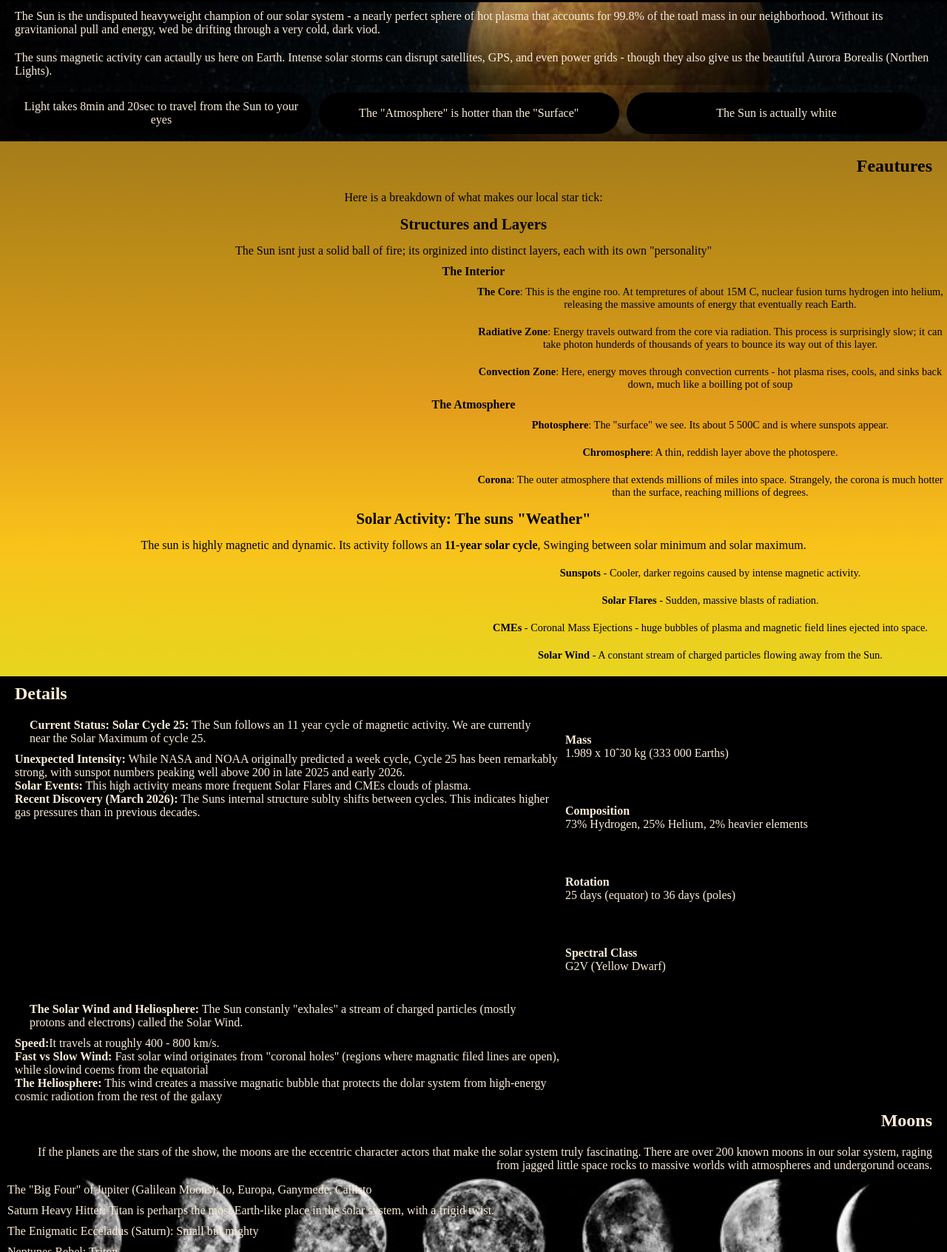
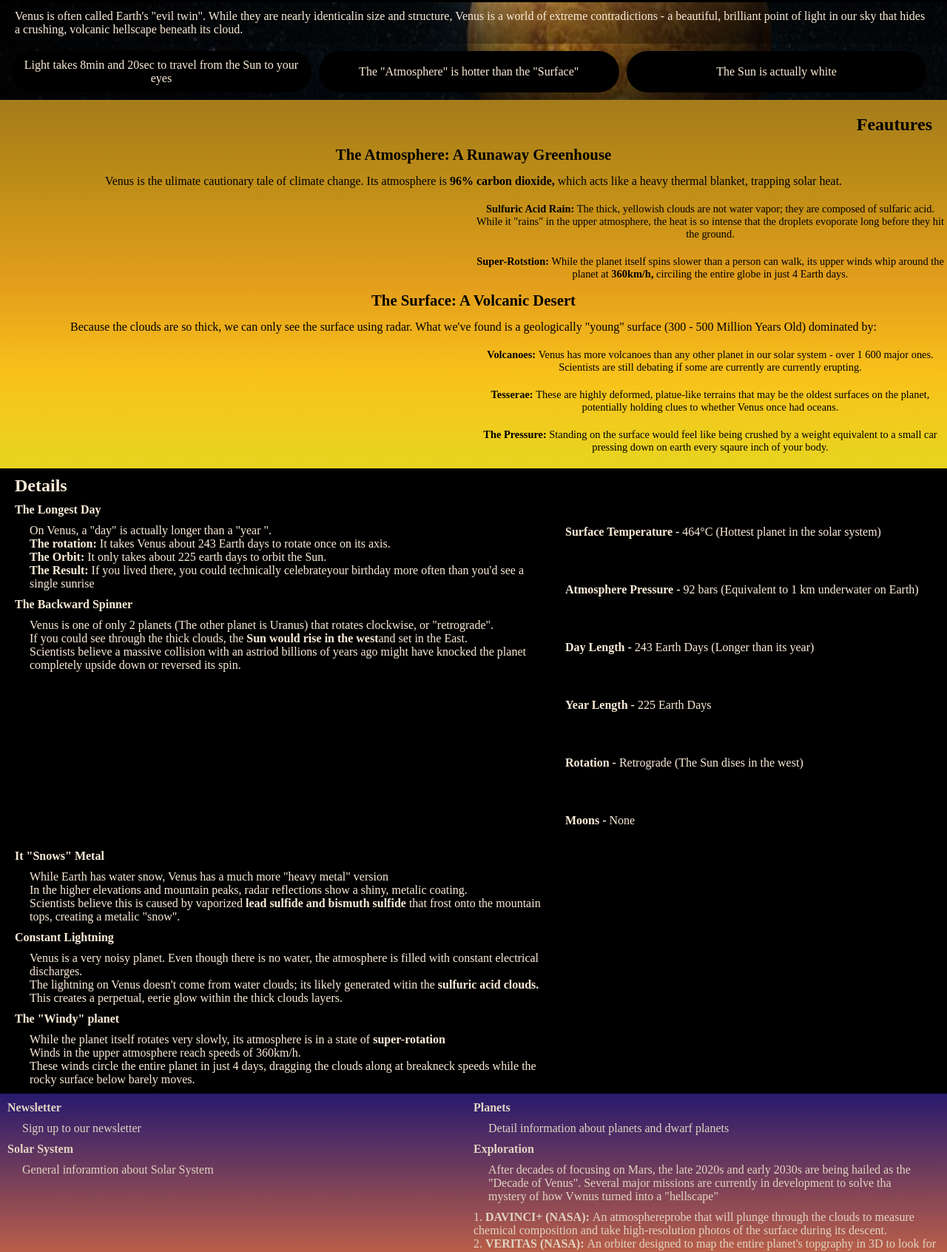
Before and after one commit to JBeaufort24/OurSolarSystem, a plain HTML site: page Planets/Venus.html in a window 1280 px wide. Shown: the part 802-2494 px from the top of the page at 74% size. Drawn offline with Linux system fonts and the light colour scheme.

Commit message:
Added details and text to Venus

```diff
--- a/Planets/Venus.html
+++ b/Planets/Venus.html
@@ -33,8 +33,7 @@
   <!--Solar System Info-->
   <h3>Overview</h3>
     <section class="overview" id="VenusOverview">
-      <p>The Sun is the undisputed heavyweight champion of our solar system - a nearly perfect sphere of hot plasma that accounts for 99.8% of the toatl mass in our neighborhood. Without its gravitanional pull and energy, wed be drifting through a very cold, dark viod.</p>
-      <p>The suns magnetic activity can actaully us here on Earth. Intense solar storms can disrupt satellites, GPS, and even power grids - though they also give us the beautiful Aurora Borealis (Northen Lights).</p>
+      <p>Venus is often called Earth's "evil twin". While they are nearly identicalin size and structure, Venus is a world of extreme contradictions - a beautiful, brilliant point of light in our sky that hides a crushing, volcanic hellscape beneath its cloud.</p>
       <div class="facts">
         <ul>
           <li>Light takes 8min and 20sec to travel from the Sun to your eyes</li>
@@ -47,23 +46,15 @@
       <h3 class="right-text">Feautures</h3>
     <section class="center-text" id="sectionI">
       <ul>
-        <p>Here is a breakdown of what makes our local star tick:</p>
-        <h4>Structures and Layers</h4>
-        <p>The Sun isnt just a solid ball of fire; its orginized into distinct layers, each with its own "personality"</p>
-        <h5>The Interior</h5>
-        <li><b>The Core</b>: This is the engine roo. At tempretures of about 15M C, nuclear fusion turns hydrogen into helium, releasing the massive amounts of energy that eventually reach Earth.</li>
-        <li><b>Radiative Zone</b>: Energy travels outward from the core via radiation. This process is surprisingly slow; it can take photon hunderds of thousands of years to bounce its way out of this layer.</li>
-        <li><b>Convection Zone</b>: Here, energy moves through convection currents - hot plasma rises, cools, and sinks back down, much like a boilling pot of soup</li>
-        <h5>The Atmosphere</h5>
-        <li><b>Photosphere</b>: The "surface" we see. Its about 5 500C and is where sunspots appear.</li>
-        <li><b>Chromosphere</b>: A thin, reddish layer above the photospere.</li>
-        <li><b>Corona</b>: The outer atmosphere that extends millions of miles into space. Strangely, the corona is much hotter than the surface, reaching millions of degrees.</li>
-        <h4>Solar Activity: The suns "Weather"</h4>
-        <p>The sun is highly magnetic and dynamic. Its activity follows an <b>11-year solar cycle</b>, Swinging between solar minimum and solar maximum.</p>
-        <li><b>Sunspots</b> - Cooler, darker regoins caused by intense magnetic activity.</li>
-        <li><b>Solar Flares</b> - Sudden, massive blasts of radiation.</li>
-        <li><b>CMEs</b> - Coronal Mass Ejections - huge bubbles of plasma and magnetic field lines ejected into space.</li>
-        <li><b>Solar Wind</b> - A constant stream of charged particles flowing away from the Sun.</li>
+        <h4>The Atmosphere: A Runaway Greenhouse</h4>
+        <p>Venus is the ulimate cautionary tale of climate change. Its atmosphere is <b>96% carbon dioxide,</b> which acts like a heavy thermal blanket, trapping solar heat.</p>
+        <li><b>Sulfuric Acid Rain: </b>The thick, yellowish clouds are not water vapor; they are composed of sulfaric acid. While it "rains" in the upper atmosphere,  the heat is so intense that the droplets evoporate long before they hit the ground.</li>
+        <li><b>Super-Rotstion: </b>While the planet itself spins slower than a person can walk, its upper winds whip around the planet at <b>360km/h,</b> circiling the entire globe in just 4 Earth days.</li>
+        <h4>The Surface: A Volcanic Desert</h4>
+        <p>Because the clouds are so thick, we can only see the surface using radar. What we've found is a geologically "young" surface (300 - 500 Million Years Old) dominated by:</p>
+        <li><b>Volcanoes: </b>Venus has more volcanoes than any other planet in our solar system - over 1 600 major ones. Scientists are still debating if some are currently are currently erupting.</li>
+        <li><b>Tesserae: </b>These are highly deformed, platue-like terrains that may be the oldest surfaces on the planet, potentially holding clues to whether Venus once had oceans.</li>
+        <li><b>The Pressure: </b>Standing on the surface would feel like being crushed by a weight equivalent to a small car pressing down on earth every sqaure inch of your body.</li>
       </ul>
     </section>
   </section>
@@ -72,31 +63,46 @@
     <div class="detail-grid">
       <div class="column-1">
         <ul>
-          <p><b>Current Status: Solar Cycle 25:</b> The Sun follows an 11 year cycle of magnetic activity. We are currently near the Solar Maximum of cycle 25.</p>
-          <li><b>Unexpected Intensity:</b> While NASA and NOAA originally predicted a week cycle, Cycle 25 has been remarkably strong, with sunspot numbers peaking well above 200 in late 2025 and early 2026.</li>
-          <li><b>Solar Events:</b> This high activity means more frequent Solar Flares and CMEs clouds of plasma.</li>
-          <li><b>Recent Discovery (March 2026):</b> The Suns internal structure sublty shifts between cycles. This indicates higher gas pressures than in previous decades.</li>
+          <h4>The Longest Day</h4>
+          <p>On Venus, a "day" is actually longer than a "year ".<br>
+          <b>The rotation: </b>It takes Venus about 243 Earth days to rotate once on its axis.<br>
+          <b>The Orbit: </b>It only takes about 225 earth days to orbit the Sun.<br>
+          <b>The Result: </b>If you lived there, you could technically celebrateyour birthday more often than you'd see a single sunrise</p>
+          <h4>The Backward Spinner</h4>
+          <p>Venus is one of only 2 planets (The other planet is Uranus) that rotates clockwise, or "retrograde".<br>
+          If you could see through the thick clouds, the <b>Sun would rise in the west</b>and set in the East.<br>
+          Scientists believe a massive collision with an astriod billions of years ago might have knocked the planet completely upside down or reversed its spin.</p>
         </ul>
       </div>
       <div class="column-5">
         <ul>
-          <li><b>Mass</b><br>1.989 x 10ˆ30 kg (333 000 Earths)</li>
-          <li><b>Composition</b><br>73% Hydrogen, 25% Helium, 2% heavier elements</li>
-          <li><b>Rotation</b><br> 25 days (equator) to 36 days (poles)</li>
-          <li><b>Spectral Class</b><br>G2V (Yellow Dwarf)</li>
+         <li><b>Surface Temperature - </b>464°C (Hottest planet in the solar system)</li>
+         <li><b>Atmosphere Pressure - </b> 92 bars (Equivalent to 1 km underwater on Earth)</li>
+         <li><b>Day Length - </b>243 Earth Days (Longer than its year)</li>
+         <li><b>Year Length - </b>225 Earth Days</li>
+         <li><b>Rotation - </b> Retrograde (The Sun dises in the west)</li>
+         <li><b>Moons - </b>None</li>
         </ul>
       </div>
       <div class="column-3">
         <ul>
-          <p><b>The Solar Wind and Heliosphere:</b> The Sun constanly "exhales" a stream of charged particles (mostly protons and electrons) called the Solar Wind. </p>
-          <li><b>Speed:</b>It travels at roughly 400 - 800 km/s.</li>
-          <li><b>Fast vs Slow Wind:</b> Fast solar wind originates from "coronal holes" (regions where magnatic filed lines are open), while slowind coems from the equatorial</li>
-          <li><b>The Heliosphere:</b> This wind creates a massive magnatic bubble that protects the dolar system from high-energy cosmic radiotion from the rest of the galaxy</li>
+          <h4>It "Snows" Metal</h4>
+          <p>While Earth has water snow, Venus has a much more "heavy metal" version<br>
+          In the higher elevations and mountain peaks, radar reflections show a shiny, metalic coating.<br>
+          Scientists believe this is caused by vaporized <b>lead sulfide and bismuth sulfide</b> that frost onto the mountain tops, creating a metalic "snow".</p>
+          <h4>Constant Lightning</h4>
+          <p>Venus is a very noisy planet. Even though there is no water, the atmosphere is filled with constant electrical discharges.<br>
+          The lightning on Venus doesn't come from water clouds; its likely generated witin the <b>sulfuric acid clouds.</b><br>
+          This creates a perpetual, eerie glow within the thick clouds layers.</p>
+          <h4>The "Windy" planet</h4>
+          <p>While the planet itself rotates very slowly, its atmosphere is in a state of <b>super-rotation</b><br>
+          Winds in the upper atmosphere reach speeds of 360km/h. <br>
+          These winds circle the entire planet in just 4 days, dragging the clouds along at breakneck speeds while the rocky surface below barely moves.</p>
         </ul>
       </div>
     </div>
 </section>
-<section class="moon">
+<!--<section class="moon">
   <h3 class="right-text">Moons</h3>
   <p>If the planets are the stars of the show, the moons are the eccentric character actors that make the solar system truly fascinating. There are over 200 known moons in our solar system, raging from jagged little space rocks to massive worlds with atmospheres and undergorund oceans.</p>
   <ul>
@@ -138,7 +144,7 @@
       <td>Coldest surface in solar system</td>
     </tr>
   </table>
-</section>
+</section>-->
   <!--Bottom Section-->
   <section class="explore">
     <div class="column-1">
@@ -155,7 +161,10 @@
     </div>
     <div class="column-4">
       <h4>Exploration</h4>
-      <p>History of exploration of Solar System</p>
+      <p>After decades of focusing on Mars, the late 2020s and early 2030s are being hailed as the "Decade of Venus". Several major missions are currently in development to solve tha mystery of how Vwnus turned into a "hellscape"</p>
+      <li>1. <b>DAVINCI+ (NASA): </b>An atmosphereprobe that will plunge through the clouds to measure chemical composition and take high-resolution photos of the surface during its descent.</li>
+      <li>2. <b>VERITAS (NASA): </b>An orbiter designed to map the entire planet's topgraphy in 3D to look for active plate tectonics and volcanism.</li>
+      <li>3. <b>EnVision (ESA): </b>A European mission (with NASA contradictions) set to study the planet from its inner core to its upper atmosphere.</li>
     </div>
   </section>
   <footer>
```
